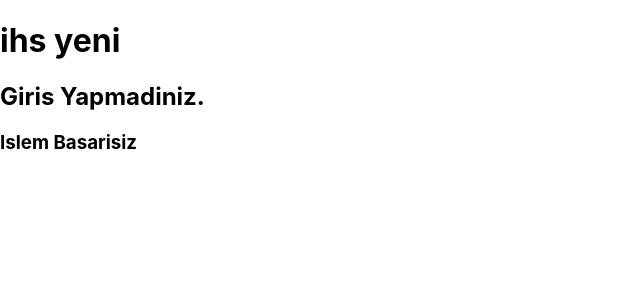
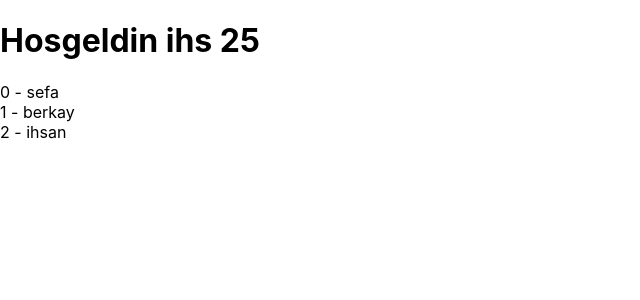
Before and after one commit to ihsanye/learnReact0, a React (Create React App) app: page / in a window 1280 px wide. Shown: the top 300 px of the page, without its empty margins (0-640 px from the left). Built offline with nearby package versions, Linux system fonts and the light colour scheme.

Commit message:
props key

```diff
--- a/src/App.js
+++ b/src/App.js
@@ -1,24 +1,14 @@
 import './App.css';
 //import React from "react"
 import Header from './components/Header'
-
-const name = "ihs";
-const last = "yeni";
-const isLoggedIn = false;
+import User from './components/User'
 
 function App() {
   //return React.createElement("div", null, "Hello");
   return (
     <div className="xyz">
-
-      <h1>{name} {last}</h1>
-      <h2>{isLoggedIn && `Merhaba ben ${name + " " + last}`}</h2>
-      <h2>{!isLoggedIn && "Giris Yapmadiniz."}</h2>
-      <h3>
-        {isLoggedIn ? `Hosgeldin ${name + last}` : "Islem Basarisiz"}
-      </h3>
+      <User name="ihs" last="yeni" isLoggedIn={true} age={25} friends={["sefa", "berkay", "ihsan"]} />
     </div>
-
   );
 }
 
--- /dev/null
+++ b/src/components/User.js
@@ -0,0 +1,25 @@
+// function User(props) {
+//     console.log(props);
+//     return (
+//         <div><h2>{
+//             props.isLoggedIn ? `Hosgeldin ${props.name} ${props.last}` : "Gecersiz Islem"
+//         }</h2>
+//         </div>
+//     )
+// }
+// export default User;
+
+function User({ name, last, isLoggedIn, age, friends }) {
+    return (
+        <div>
+            <h1>
+                {isLoggedIn ? `Hosgeldin ${name} ${age}` : "Gecersiz Islem"}
+            </h1>
+            {friends.map((friend, index) => (
+                <div key={index}>
+                    {index} - {friend}
+                </div>))}
+        </div>
+    )
+}
+export default User;
```
